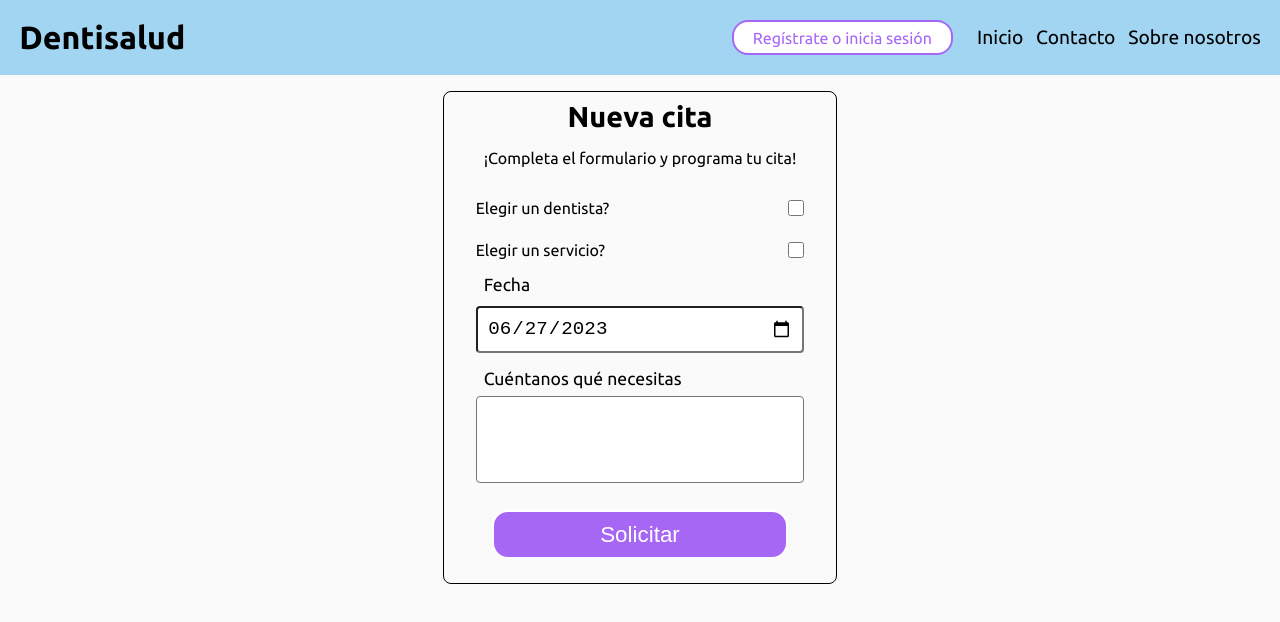
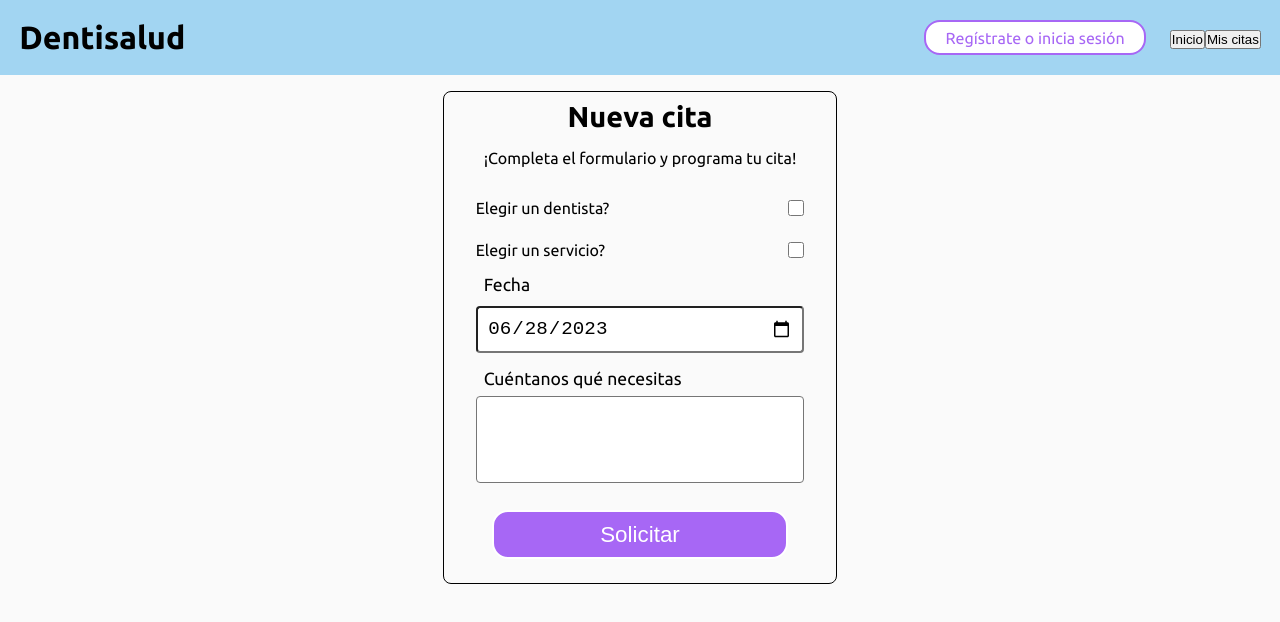
Before and after one commit to Edkiri/dental-react-ui, a React (Vite) app: page /create-appointment in a window 1280 px wide. Shown: the top 622 px of the page. Built offline with nearby package versions, Linux system fonts and the light colour scheme; no server answers.

Commit message:
feat: add min value to date input in new appointment form2

```diff
--- a/src/components/Header/components/Navbar/Navbar.css
+++ b/src/components/Header/components/Navbar/Navbar.css
@@ -1,7 +1,6 @@
 .menu-list {
   display: flex;
   align-items: center;
-  gap: 0.8rem;
   font-size: 1.2rem;
   z-index: 1;
 }
@@ -35,11 +34,26 @@
     background-color: var(--primary-dark-color);
     position: absolute;
     transition: transform 0.3s ease-in-out;
-    gap: 1.2rem;
   }
-  .menu-list li a {
+  .menu-list li {
+    width: 100%;
+    padding: 0rem 3rem;
+  }
+  .menu-list li button {
     color: white;
+    background-color: transparent;
+    border: none;
     font-size: 1.4rem;
+    width: 100%;
+    cursor: pointer;
+    padding: 0.3rem;
+    margin: 0.3rem;
+    border-bottom: 1px solid transparent;
+    border-top: 1px solid transparent;
+  }
+  .menu-list li button:hover {
+    border-bottom: 1px solid var(--primary-color);
+    border-top: 1px solid var(--primary-color);
   }
   .menu-list.open {
     transform: translateX(0%);
--- a/src/components/Header/components/Navbar/Navbar.jsx
+++ b/src/components/Header/components/Navbar/Navbar.jsx
@@ -1,4 +1,5 @@
 import { useState, useRef } from 'react';
+import { useNavigate } from 'react-router-dom';
 import { FaBars } from 'react-icons/fa';
 
 import useOnClickOutside from '@/hooks/useOnClickOutside';
@@ -6,11 +7,17 @@ import './Navbar.css';
 
 export function Navbar() {
   const [isOpen, setIsOpen] = useState(false);
+  const navigate = useNavigate();
 
   const hideMenuList = () => setIsOpen(false);
 
   const navbarMenuRef = useRef(null);
   useOnClickOutside(navbarMenuRef, hideMenuList);
+
+  const handleGoTo = (to) => {
+    navigate(to);
+    hideMenuList();
+  };
 
   return (
     <>
@@ -22,15 +29,18 @@ export function Navbar() {
         className={`menu-list ${isOpen ? 'open' : 'closed'}`}
       >
         <li>
-          <a href="">Inicio</a>
+          <button type="button" onClick={() => handleGoTo('/')}>
+            Inicio
+          </button>
         </li>
         <li>
-          <a href="">Contacto</a>
+          <button type="button" onClick={() => handleGoTo('/my-appointments')}>
+            Mis citas
+          </button>
         </li>
-        <li>
-          <a href="">Sobre nosotros</a>
-        </li>
-        <button className='close-menu-button' onClick={hideMenuList}>X</button>
+        <button className="close-menu-button" onClick={hideMenuList}>
+          X
+        </button>
       </ul>
     </>
   );
--- a/src/pages/NewAppointment/NewAppointment.jsx
+++ b/src/pages/NewAppointment/NewAppointment.jsx
@@ -3,7 +3,7 @@ import { useNavigate } from 'react-router-dom';
 
 import { DForm, DFormInput, DFormTextarea } from '@/components/Core';
 import useInputForm from '@/hooks/useInputForm';
-import { formatDate } from '@/utils/utils';
+import { getTomorrowDate } from '@/utils/utils';
 import { DentistSelector } from '@/components/Dentist';
 import validators from '@/utils/validators';
 import { requestAppointment } from '@/api';
@@ -14,8 +14,8 @@ import './NewAppointment.css';
 export default function NewAppointment() {
   const { user } = useContext(AuthContext);
   const navigate = useNavigate();
-  const currentDate = formatDate(new Date());
-  const date = useInputForm(currentDate);
+  const tomorrow = getTomorrowDate();
+  const date = useInputForm(tomorrow);
 
   const reason = useInputForm('', validators.minTextLength);
 
@@ -97,7 +97,7 @@ export default function NewAppointment() {
           />
         )}
 
-        <DFormInput label="Fecha" type="date" {...date} />
+        <DFormInput label="Fecha" type="date" min={tomorrow} {...date} />
 
         <DFormTextarea label="Cuéntanos qué necesitas" {...reason} />
       </DForm>
--- a/src/utils/utils.js
+++ b/src/utils/utils.js
@@ -1,7 +1,8 @@
-export function formatDate(date) {
+export function getTomorrowDate() {
+  const date = new Date();
   const year = date.getFullYear();
   const month = String(date.getMonth() + 1).padStart(2, '0');
-  const day = String(date.getDate()).padStart(2, '0');
+  const day = String(date.getDate() + 1).padStart(2, '0');
   const formattedDate = year + '-' + month + '-' + day;
   return formattedDate;
 }
```
